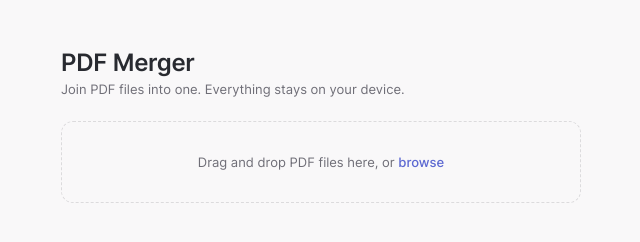
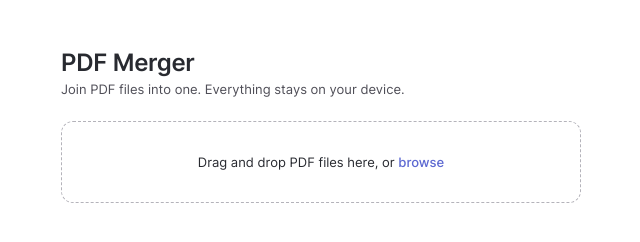
Before and after one commit to pacomc999/pdf_toolbox, a plain HTML site: page index.html in a window 1280 px wide. Shown: the full height of the page, 319-959 px from the left. Drawn offline with Linux system fonts and the light colour scheme.

Commit message:
Raise text and outline contrast
Co-Authored-By: Claude Opus 5.5 <noreply@anthropic.com>
Claude-Session: https://claude.ai/code/session_018W1SX7r54Lzv9hEFFMx81c

```diff
--- a/index.html
+++ b/index.html
@@ -11,8 +11,8 @@
   <meta name="apple-mobile-web-app-capable" content="yes">
   <meta name="mobile-web-app-capable" content="yes">
   <meta name="apple-mobile-web-app-title" content="PDF Merger">
-  <meta name="theme-color" content="#f9f8f9" media="(prefers-color-scheme: light)">
-  <meta name="theme-color" content="#08090a" media="(prefers-color-scheme: dark)">
+  <meta name="theme-color" content="#ffffff" media="(prefers-color-scheme: light)">
+  <meta name="theme-color" content="#0b0c0d" media="(prefers-color-scheme: dark)">
 
   <style>
     /* ==========================================================
@@ -32,16 +32,16 @@
 
     /* ---- Colours: light theme ---- */
     :root {
-      --frame: #f9f8f9;       /* the background around the panel */
-      --panel: #ffffff;       /* the raised panel */
-      --raised: #f4f2f4;      /* hover shade */
-      --raised-2: #eeedef;    /* pressed shade */
+      --frame: #ffffff;       /* the page */
+      --panel: #ffffff;       /* file rows and fields */
+      --raised: #f3f3f5;      /* hover shade */
+      --raised-2: #e9e9ec;    /* pressed shade */
       --text-1: #282a30;      /* main text */
-      --text-2: #6f6e77;      /* secondary text */
-      --text-3: #86848d;      /* quiet text */
-      --line-2: #dcdbdd;      /* dashed drop area */
-      --hairline: rgba(0, 0, 0, 0.08);
-      --hairline-strong: rgba(0, 0, 0, 0.14);
+      --text-2: #4f4e57;      /* secondary text */
+      --text-3: #6b6a73;      /* quiet text */
+      --line-2: #b4b3ba;      /* dashed drop area */
+      --hairline: rgba(0, 0, 0, 0.12);
+      --hairline-strong: rgba(0, 0, 0, 0.2);
       --brand: #5e6ad2;       /* the one indigo */
       --brand-hover: #4f5bc4;
       --brand-tint: #f1f1ff;
@@ -53,16 +53,16 @@
     /* ---- Colours: dark theme (follows the computer's setting) ---- */
     @media (prefers-color-scheme: dark) {
       :root {
-        --frame: #08090a;
-        --panel: #0f1011;
-        --raised: #141516;
-        --raised-2: #191a1b;
+        --frame: #0b0c0d;
+        --panel: #15161a;
+        --raised: #1c1d21;
+        --raised-2: #232428;
         --text-1: #f7f8f8;
-        --text-2: #8a8f98;
-        --text-3: #62666d;
-        --line-2: #34343a;
-        --hairline: rgba(255, 255, 255, 0.08);
-        --hairline-strong: rgba(255, 255, 255, 0.12);
+        --text-2: #b4b9c1;
+        --text-3: #8a8f98;
+        --line-2: #4c4c54;
+        --hairline: rgba(255, 255, 255, 0.12);
+        --hairline-strong: rgba(255, 255, 255, 0.2);
         --brand-hover: #6b77e0;
         --brand-tint: #18182f;
         --error: #f06a6a;
@@ -116,7 +116,7 @@
       border-color: var(--brand);
       background: var(--brand-tint);
     }
-    #drop-zone p { color: var(--text-2); }
+    #drop-zone p { color: var(--text-1); }
     #drop-zone span { color: var(--brand); font-weight: 510; cursor: pointer; }
     #file-input { display: none; }
 
```
Also changed, not shown: manifest.webmanifest.
